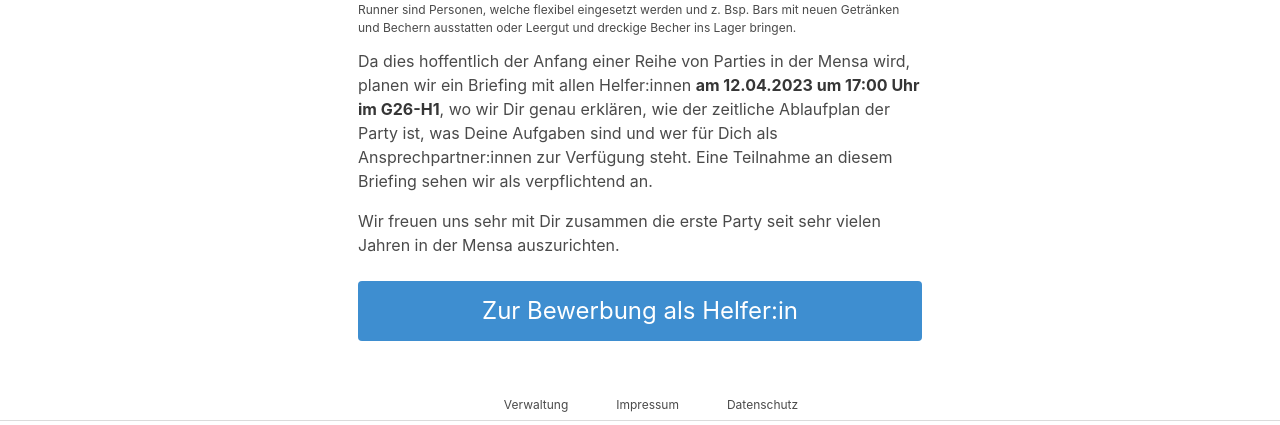
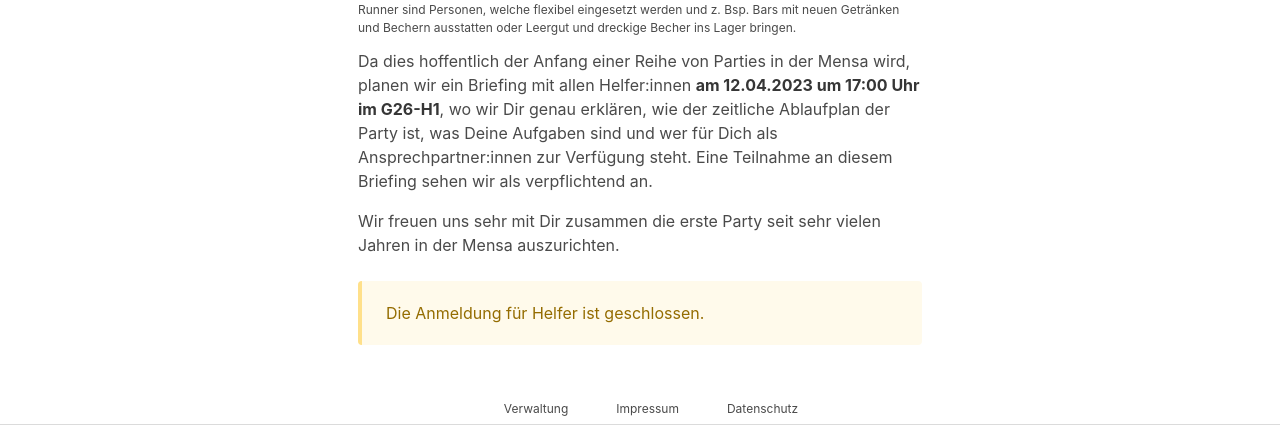
Before and after one commit to timptner/mensaparty, a Django app: page / in a window 1280 px wide. Shown: the part 902-1327 px from the top of the page. Run offline with Django 4.2, Linux system fonts and the light colour scheme.

Commit message:
Disable registration

```diff
--- a/workers/templates/workers/landing_page.html
+++ b/workers/templates/workers/landing_page.html
@@ -53,11 +53,11 @@
                 </p>
             </div>
 
-            <div class="block">
-                <a class="button is-info is-fullwidth is-large" href="{% url 'workers:apply' %}">
-                    Zur Bewerbung als Helfer:in
-                </a>
-            </div>
+            <article class="message is-warning">
+                <div class="message-body">
+                    Die Anmeldung für Helfer ist geschlossen.
+                </div>
+            </article>
         </div>
     </div>
 {% endblock %}
--- a/workers/urls.py
+++ b/workers/urls.py
@@ -5,7 +5,7 @@ from workers import views
 app_name = 'workers'
 urlpatterns = [
     path('', views.LandingPage.as_view(), name='landing_page'),
-    path('bewerben/', views.ApplicationFormView.as_view(), name='apply'),
+    # path('bewerben/', views.ApplicationFormView.as_view(), name='apply'),
     path('fertig/', views.SuccessView.as_view(), name='success'),
     path('impressum/', views.SiteNoticeView.as_view(), name='site_notice'),
     path('datenschutz/', lambda request: redirect('https://stura-md.de/datenschutz/'), name='privacy_policy'),
```
